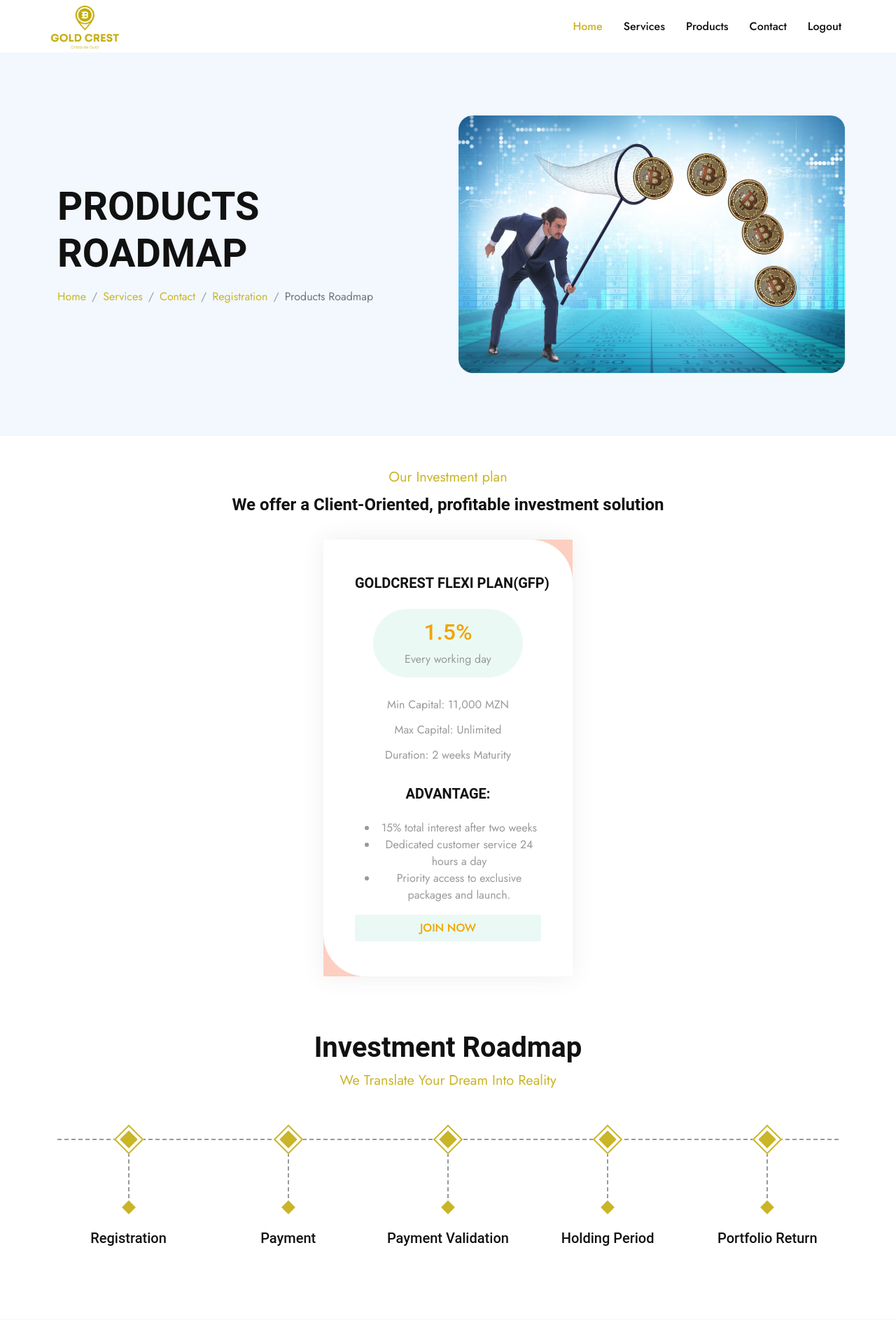
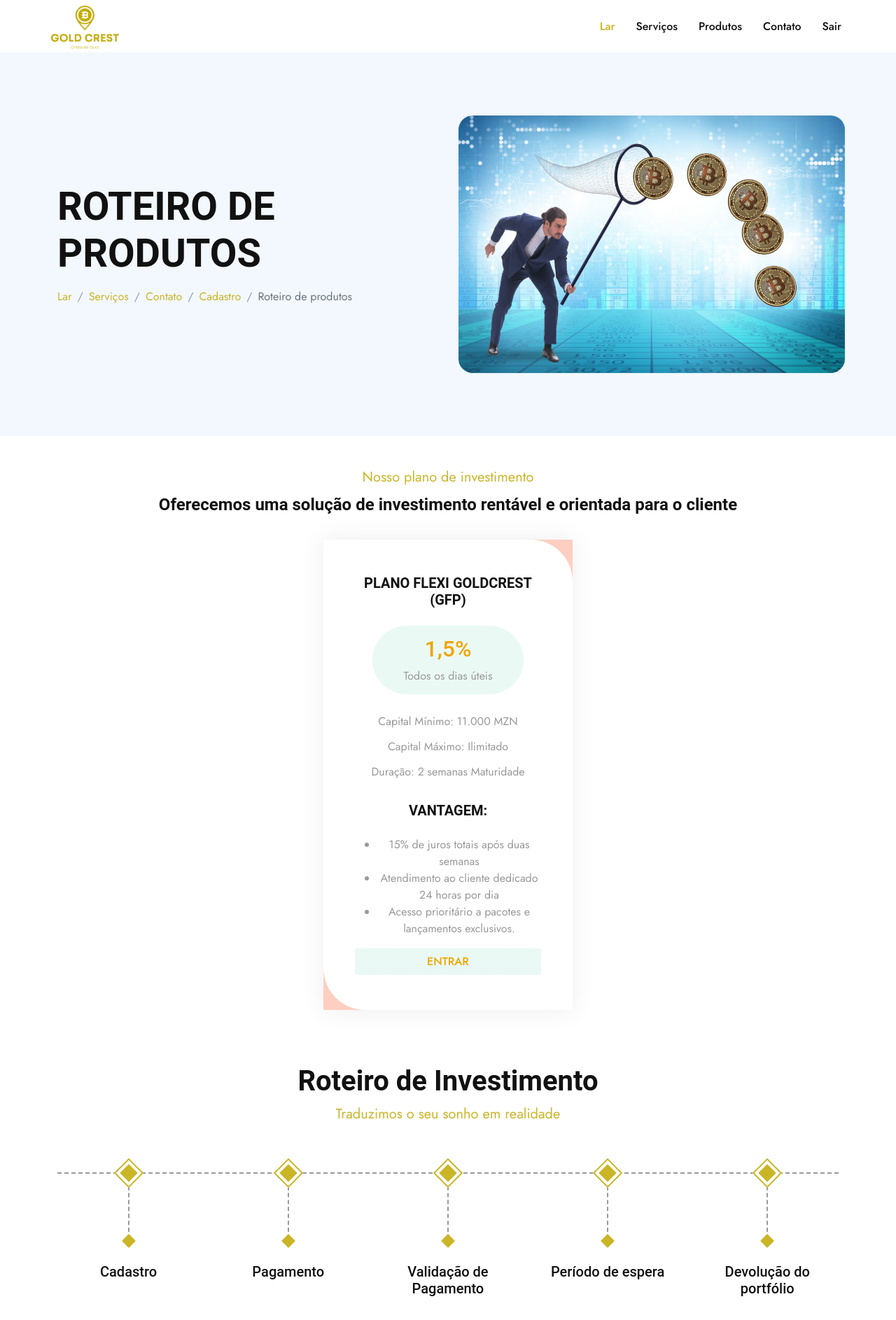
Before and after one commit to kobiowuquadri/GoldCrest, a PHP site: page /product.php in a window 1280 px wide. Shown: the top 1886 px of the page at 70% size. Run offline with PHP 8.4, Linux system fonts and the light colour scheme; the visitor is signed in with stand-in values (Sample User, id 1); a map, chart or similar area stays blank; some libraries are stand-ins or nearby versions.

Commit message:
translate all pages content to portuguese

```diff
--- a/product.php
+++ b/product.php
@@ -10,7 +10,7 @@
 
 <head>
   <meta charset="utf-8" />
-  <title>Gold Crest | Products</title>
+  <title>Gold Crest | Produtos</title>
   <meta content="width=device-width, initial-scale=1.0" name="viewport" />
   <meta content="" name="keywords" />
   <meta content="" name="description" />
@@ -55,11 +55,11 @@
     </button>
     <div class="collapse navbar-collapse" id="navbarCollapse">
       <div class="navbar-nav ms-auto py-4 py-lg-0">
-        <a href="home.php" class="nav-item nav-link active">Home</a>
-        <a href="service.php" class="nav-item nav-link">Services</a>
-        <a href="product.php" class="nav-item nav-link">Products</a>
-        <a href="contact.php" class="nav-item nav-link">Contact</a>
-        <a href="logout.php" class="nav-item nav-link">Logout</a>
+        <a href="home.php" class="nav-item nav-link active">Lar</a>
+        <a href="service.php" class="nav-item nav-link">Serviços</a>
+        <a href="product.php" class="nav-item nav-link">Produtos</a>
+        <a href="contact.php" class="nav-item nav-link">Contato</a>
+        <a href="logout.php" class="nav-item nav-link">Sair</a>
       </div>
       <!-- <div class="h-100 d-lg-inline-flex align-items-center d-none">
                 <a class="btn btn-square rounded-circle bg-light me-2" href=""><i class="fab fa-facebook-f"></i></a>
@@ -76,24 +76,24 @@
       <div class="row g-5 align-items-center">
         <div class="col-lg-6">
           <h1 class="display-4 mb-3 animated slideInDown">
-            PRODUCTS ROADMAP
+          ROTEIRO DE PRODUTOS
           </h1>
           <nav aria-label="breadcrumb animated slideInDown">
             <ol class="breadcrumb mb-0">
               <li class="breadcrumb-item">
-                <a href="home.php" class="text-gold">Home</a>
+                <a href="home.php" class="text-gold">Lar</a>
               </li>
               <li class="breadcrumb-item">
-                <a href="service.php" class="text-gold">Services</a>
+                <a href="service.php" class="text-gold">Serviços</a>
               </li>
               <li class="breadcrumb-item">
-                <a href="contact.php" class="text-gold">Contact</a>
+                <a href="contact.php" class="text-gold">Contato</a>
               </li>
               <li class="breadcrumb-item">
-                <a href="registration.php" class="text-gold">Registration</a>
+                <a href="register.php" class="text-gold">Cadastro</a>
               </li>
               <li class="breadcrumb-item active" aria-current="page">
-                Products Roadmap
+              Roteiro de produtos
               </li>
             </ol>
           </nav>
@@ -109,29 +109,29 @@
   <div class="pricing-plans-area pt-100 pb-70">
     <div class="container">
       <div class="section-title">
-        <span class="top-title">Our Investment plan</span>
-        <h2>We offer a Client-Oriented, profitable investment solution</h2>
+        <span class="top-title">Nosso plano de investimento</span>
+        <h2>Oferecemos uma solução de investimento rentável e orientada para o cliente</h2>
       </div>
       <div class="row justify-content-center">
         <div class="col-lg-4 col-md-6">
           <div class="single-pricing-plan-card">
-            <h3 style="font-weight:bold;">GOLDCREST FLEXI PLAN(GFP)</h3>
+            <h3 style="font-weight:bold;">PLANO FLEXI GOLDCREST (GFP)</h3>
             <div class="pricing-box">
-              <h4>1.5%</h4>
-              <p>Every working day</p>
+              <h4>1,5%</h4>
+              <p>Todos os dias úteis</p>
             </div>
             <ul class="pricing-list">
-              <li>Min Capital: 11,000 MZN </li>
-              <li>Max Capital: Unlimited </li>
-              <li>Duration: 2 weeks Maturity </li>
+              <li>Capital Mínimo: 11.000 MZN </li>
+              <li>Capital Máximo: Ilimitado </li>
+              <li>Duração: 2 semanas Maturidade </li>
             </ul>
-            <h3>ADVANTAGE:</h3>
+            <h3>VANTAGEM:</h3>
             <ul class="benefit">
-              <li>15% total interest after two weeks</li>
-              <li>Dedicated customer service 24 hours a day</li>
-              <li>Priority access to exclusive packages and launch.</li>
+              <li>15% de juros totais após duas semanas</li>
+              <li>Atendimento ao cliente dedicado 24 horas por dia</li>
+              <li>Acesso prioritário a pacotes e lançamentos exclusivos.</li>
             </ul>
-            <a href="register.php" class="default-btn btn">JOIN NOW</a>
+            <a href="register.php" class="default-btn btn">ENTRAR</a>
           </div>
         </div>
         <!-- <div class="col-lg-4 col-md-6">
@@ -159,35 +159,35 @@
   <div class="container-xxl py-5">
     <div class="container">
       <div class="text-center mx-auto wow fadeInUp" data-wow-delay="0.1s" style="max-width: 500px">
-        <h1 class="display-6">Investment Roadmap</h1>
+        <h1 class="display-6">Roteiro de Investimento</h1>
         <p class="text-gold fs-5 mb-5">
-          We Translate Your Dream Into Reality
+        Traduzimos o seu sonho em realidade
         </p>
       </div>
       <div class="owl-carousel roadmap-carousel wow fadeInUp" data-wow-delay="0.1s">
         <div class="roadmap-item">
           <div class="roadmap-point"><span></span></div>
-          <h5>Registration</h5>
+          <h5>Cadastro</h5>
           <!-- <span>Diam dolor ipsum sit amet erat ipsum lorem sit</span> -->
         </div>
         <div class="roadmap-item">
           <div class="roadmap-point"><span></span></div>
-          <h5>Payment</h5>
+          <h5>Pagamento</h5>
           <!-- <span>Diam dolor ipsum sit amet erat ipsum lorem sit</span> -->
         </div>
         <div class="roadmap-item">
           <div class="roadmap-point"><span></span></div>
-          <h5>Payment Validation</h5>
+          <h5>Validação de Pagamento</h5>
           <!-- <span>Diam dolor ipsum sit amet erat ipsum lorem sit</span> -->
         </div>
         <div class="roadmap-item">
           <div class="roadmap-point"><span></span></div>
-          <h5>Holding Period</h5>
+          <h5>Período de espera</h5>
           <!-- <span>Diam dolor ipsum sit amet erat ipsum lorem sit</span> -->
         </div>
         <div class="roadmap-item">
           <div class="roadmap-point"><span></span></div>
-          <h5>Portfolio Return</h5>
+          <h5>Devolução do portfólio</h5>
           <!-- <span>Diam dolor ipsum sit amet erat ipsum lorem sit</span> -->
         </div>
         <!-- <div class="roadmap-item">
@@ -208,34 +208,27 @@
     <div class="container py-5">
       <div class="row g-5">
         <div class="col-md-6">
-          <a href="home.php" class="d-flex align-items-center">
+          <a href="index.html" class="d-flex align-items-center">
             <img class="img-fluid me-2" src="img/logo_2.png" alt="" style="width: 200px" />
           </a>
-          <span>With the financial landscape rapidly evolving, crypto is leading
-            the way in revolutionizing the way we think about money. As more
-            and more people turn to crypto as a way to invest and transact,
-            it's clear that this technology is here to stay. Gold Crest
-            Opportunity is a premium crypto platform that empowers users to
-            harness the potential of crypto and make their money work harder.
-            If you're looking for a way to get involved in the crypto
-            revolution, this is the platform for you.</span>
+          <span>Com o cenário financeiro em rápida evolução, a criptografia está liderando o caminho para revolucionar a maneira como pensamos sobre o dinheiro. À medida que mais e mais pessoas recorrem à criptografia como forma de investir e fazer transações, fica claro que essa tecnologia veio para ficar. Gold Crest Opportunity é uma plataforma de criptografia premium que permite aos usuários aproveitar o potencial da criptografia e fazer seu dinheiro trabalhar mais. Se você está procurando uma maneira de se envolver na revolução criptográfica, esta é a plataforma para você.</span>
         </div>
         <div class="col-lg-3 col-md-6">
-          <h5 class="mb-4">Our Services</h5>
-          <a class="btn btn-link" href="service.php">Cryptocurrency Arbitrage
+          <h5 class="mb-4">Nossos serviços</h5>
+          <a class="btn btn-link" href="service.php">Arbitragem de criptomoeda
           </a>
-          <a class="btn btn-link" href="service.php">Bitcoin Escrow </a>
-          <a class="btn btn-link" href="service.php">Bitcoin investment</a>
+          <a class="btn btn-link" href="service.php">BServiço de negociação à vista de Bitcoin</a>
+          <a class="btn btn-link" href="service.php">Investimento em bitcoins</a>
         </div>
         <div class="col-lg-3 col-md-6">
-          <h5 class="mb-4">Quick Links</h5>
-          <a class="btn btn-link" href="home.php">Home</a>
-          <a class="btn btn-link" href="service.php">Services</a>
-          <a class="btn btn-link" href="#">Products</a>
-          <a class="btn btn-link" href="contact.php">Contact Us</a>
+          <h5 class="mb-4">Links Rápidos</h5>
+          <a class="btn btn-link" href="home.php">Lar</a>
+          <a class="btn btn-link" href="service.php">Serviços</a>
+          <a class="btn btn-link" href="#">Produtos</a>
+          <a class="btn btn-link" href="contact.php">Contato</a>
         </div>
         <div class="col-lg-3 col-md-6">
-          <h5 class="mb-4">Get In Touch</h5>
+          <h5 class="mb-4">Entrar em contato</h5>
           <p>
             <i class="fa fa-map-marker-alt me-3"></i>123 Street, New York, USA
           </p>
```
Also changed, not shown: contact.php (+43 -49 lines), register.php (+40 -46 lines), service.php (+36 -77 lines). Lines whose indentation alone changed are shown as unchanged.
